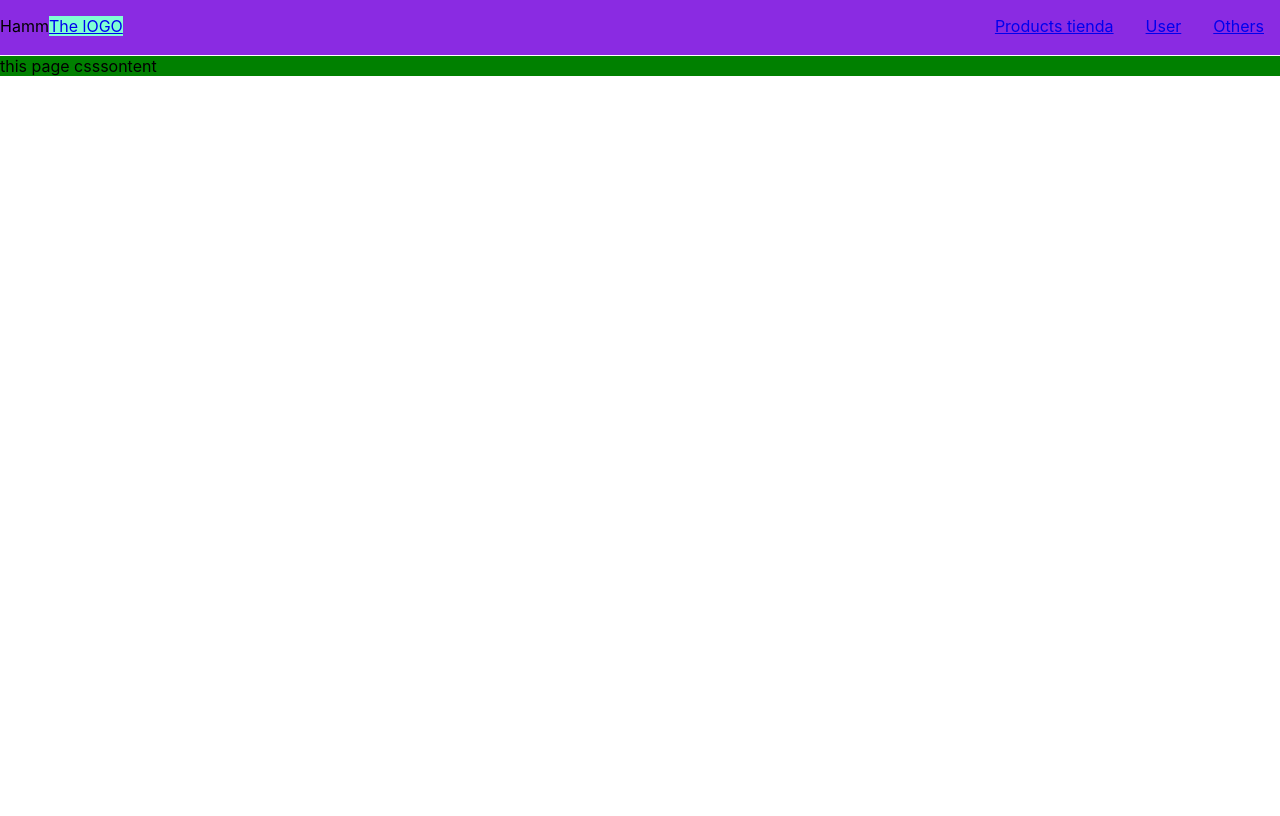
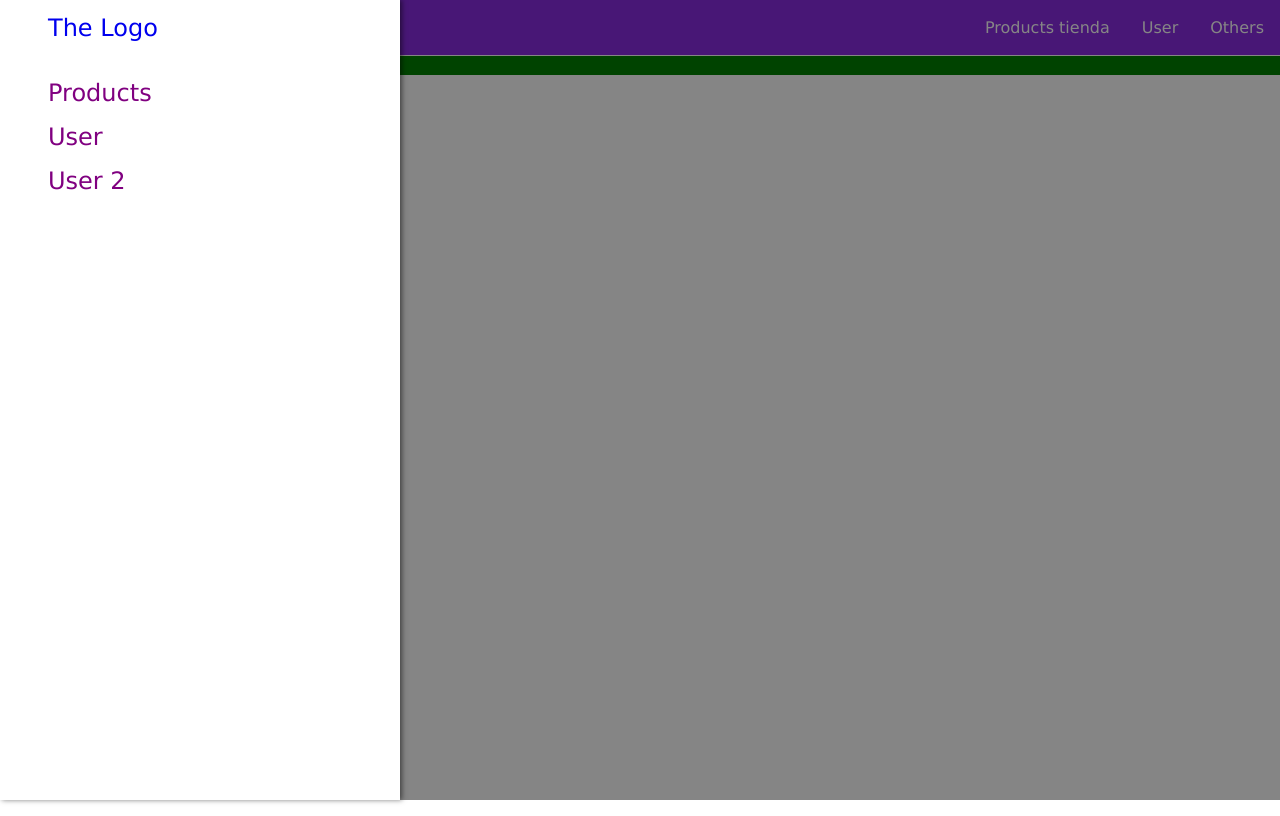
Before and after one commit to mlafuentecr/reactJs-slideMenu, a React (Create React App) app: page / in a window 1280 px wide. Built offline with nearby package versions, Linux system fonts and the light colour scheme.

Commit message:
all elements

```diff
--- a/src/App.css
+++ b/src/App.css
@@ -1,5 +1,15 @@
+html{
+  height: 100%;
+}
+body{
+  margin: 0;
+  padding: 0;
+  font-family: Verdana, Geneva, Tahoma, sans-serif;
+  height: 100%;
+}
 .mainContain {
   background-color: green;
+  height: 100%;
   top: 40px;
   position: relative;
 }
--- a/src/App.js
+++ b/src/App.js
@@ -2,11 +2,14 @@ import React from 'react';
 
 import './App.css';
 import Toolbar from './components/Toolbar/Toolbar';
-
+import SideDrawer from './components/sideDrager/sideDrawer'
+import Backdrop from './components/backDrop/Backdrop'
 function App() {
   return (
     <div className='container'>
       <Toolbar />
+      <SideDrawer />
+      <Backdrop />
      <main className='mainContain'> <p>this page csssontent</p></main>
     </div>
   );
--- a/src/components/Toolbar/Toolbar.css
+++ b/src/components/Toolbar/Toolbar.css
@@ -5,7 +5,7 @@
     top: 0px;
     left: 0px;
     background-color: blueviolet;
-    z-index: 99;
+    z-index: 97;
 }
 .toolbar__nav{
     display: flex;
@@ -13,7 +13,9 @@
     justify-content: center;
 }
 .toolBar__logo{
-background-color: aquamarine;
+color: white;
+text-decoration: none;
+margin-left: 0.5rem;
 }
 .toolBar__ItemsWrapper{
 }
@@ -28,6 +30,8 @@ background-color: aquamarine;
 
 }
 .toolBar__ItemsWrapper ul a{
+    color: white;
+    text-decoration: none;
     margin: 0% 1rem;
 }
 .toolBar__ItemsWrapper ul a:hover,
--- a/src/components/Toolbar/Toolbar.js
+++ b/src/components/Toolbar/Toolbar.js
@@ -1,11 +1,13 @@
 import React from 'react';
 import './Toolbar.css';
+import DrawerToggle from '../sideDrager/DrawerToggle'
+import Logo from '../logo'
 
 const toolbar = props => (
     <header className='toolbar'>
         <nav className='toolbar__nav' >
-           <div>Hamm</div>
-           <div><a className='toolBar__logo' href="/">The lOGO</a></div>
+           <DrawerToggle />
+          <Logo />
             <div className="spacer"></div>
            <div className='toolBar__ItemsWrapper'>
                <ul className='toolBar__ul'>
--- /dev/null
+++ b/src/components/backDrop/Backdrop.css
@@ -0,0 +1,9 @@
+.backdrop{
+  position: fixed;
+  width: 100%;
+  height: 100%;
+  background-color: rgba(0, 0, 0, 0.479);
+  top: 0;
+  left: 0;
+  z-index: 97;
+}
--- /dev/null
+++ b/src/components/backDrop/Backdrop.js
@@ -0,0 +1,9 @@
+import React from 'react';
+import './Backdrop.css'
+
+
+const Backdrop = props => (
+  <div className="backdrop">x</div>
+);
+
+export default Backdrop;
--- /dev/null
+++ b/src/components/logo.js
@@ -0,0 +1,9 @@
+import React from 'react';
+
+const Logo = props =>(
+  <a  id='logo' href="/">
+  The Logo
+  </a>
+);
+
+export default Logo;
--- /dev/null
+++ b/src/components/sideDrager/DrawerToggle.css
@@ -0,0 +1,26 @@
+.toggleBtn{
+  height: 30px;
+  width: 30px;
+  margin: 0.3rem;
+  margin-left: 0.6rem;
+  background: transparent;
+  border: none;
+  cursor: pointer;
+  display: flex;
+  flex-wrap: wrap;
+  flex-direction: column;
+  justify-content: center;
+  align-content: space-around;
+  align-items: center;
+  box-sizing: border-box;
+}
+toggleBtn:focus{
+  outline: none;
+}
+.toggleBtn__line{
+  display: flex;
+  height: 0.15rem;
+  width: 25px;
+  background: white;
+  margin: 0.2rem 0px;
+}
--- /dev/null
+++ b/src/components/sideDrager/DrawerToggle.js
@@ -0,0 +1,12 @@
+import React from 'react'
+import './DrawerToggle.css'
+
+const drawerToggle = props => (
+  <button  className="toggleBtn">
+    <div className="toggleBtn__line"></div>
+    <div className="toggleBtn__line"></div>
+    <div className="toggleBtn__line"></div>
+  </button>
+);
+
+export default drawerToggle;
--- /dev/null
+++ b/src/components/sideDrager/SideDrawer.css
@@ -0,0 +1,51 @@
+.sideDrawer{
+  background-color: white;
+  height: 100%;
+  position: fixed;
+  top: 0;
+  left: 0;
+  width: 70%;
+  max-width: 400px;
+  z-index: 98;
+  box-shadow: 2px 0px 5px rgba(0, 0, 0, 0.5);
+  padding-left: 0;
+}
+.sideDrawer ul{
+  display: flex;
+  text-decoration: none;
+  list-style: none;
+  flex-wrap: wrap;
+  flex-direction: column;
+  height: 100%;
+  padding-inline-start: 0px;
+}
+
+.sideDrawer ul a{
+  color:purple;
+  text-decoration: none;
+  margin: 0.5rem 0;
+  font-size: 1.5rem;
+  width: 100%;
+  display: flex;
+  flex-direction: row;
+  margin-left: 3rem;
+
+}
+.sideDrawer ul li:hover{
+  background-color: orange;
+}
+.sideDrawer ul a:hover,
+.sideDrawer ul a:active {
+  color: white;
+}
+
+#logo {
+  font-size: 1.5rem;
+  text-decoration: none;
+  display: flex;
+  height: 55px;
+  text-align: center;
+  align-content: center;
+  align-items: center;
+  padding-left: 3rem;
+}
--- /dev/null
+++ b/src/components/sideDrager/sideDrawer.js
@@ -0,0 +1,15 @@
+import React from 'react';
+import './SideDrawer.css'
+import Logo from '../logo'
+
+const SideDrawer = props =>(
+ <nav className='sideDrawer'>
+  <Logo className='logo'/>
+   <ul>
+    <li><a href="/">Products</a></li>
+    <li><a href="/">User</a></li>
+    <li><a href="/">User 2</a></li>
+   </ul>
+ </nav>
+);
+export default SideDrawer;
```
Also changed, not shown: 1 other file (tests, documents, lock files or other folders).
